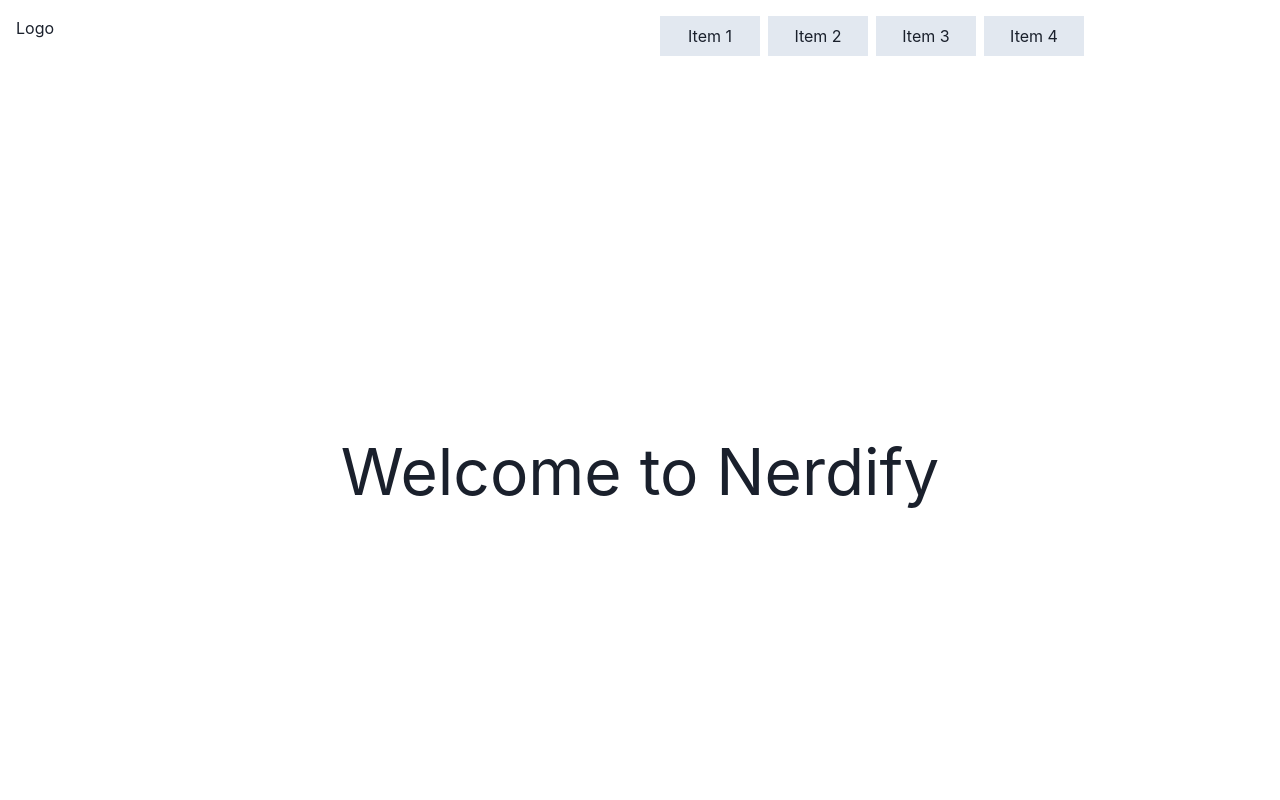
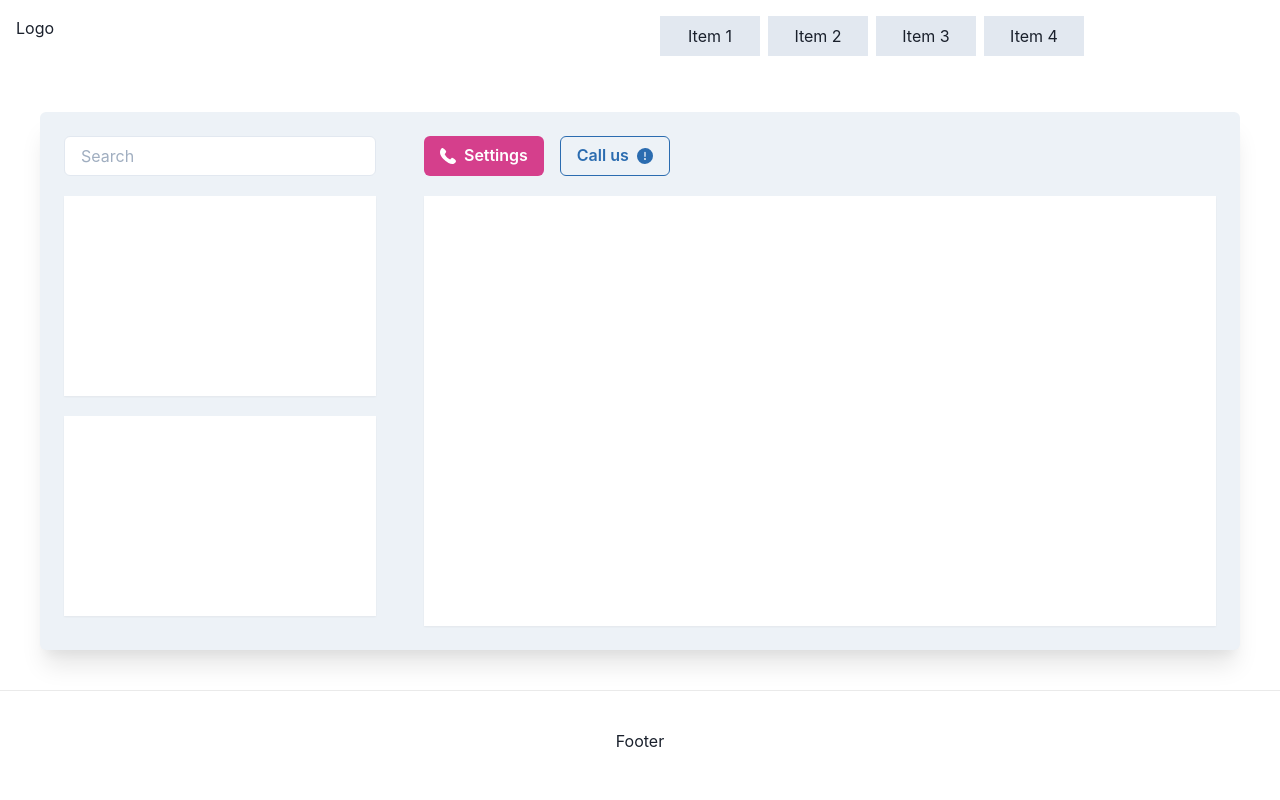
Before and after one commit to Engveloper/internal-chat-app, a Next.js app: page / in a window 1280 px wide. Shown: the top 800 px of the page. Built offline with nearby package versions, Linux system fonts and the light colour scheme.

Commit message:
Creating single layout to chat

```diff
--- a/package.json
+++ b/package.json
@@ -9,6 +9,7 @@
     "lint": "next lint"
   },
   "dependencies": {
+    "@chakra-ui/icons": "^1.0.15",
     "@chakra-ui/react": "^1.6.9",
     "@emotion/react": "^11",
     "@emotion/styled": "^11",
--- a/pages/index.tsx
+++ b/pages/index.tsx
@@ -1,13 +1,54 @@
 import type {NextPage} from 'next'
-import styles from '../styles/Home.module.css'
+import {
+  Box,
+  Button,
+  Flex,
+  Icon,
+  Input,
+  InputGroup,
+  Stack,
+} from '@chakra-ui/react'
+import {PhoneIcon, AddIcon, WarningIcon} from '@chakra-ui/icons'
 
 const Home: NextPage = () => {
   return (
-    <div className={styles.container}>
-      <main className={styles.main}>
-        <h1 className={styles.title}>Welcome to Nerdify</h1>
-      </main>
-    </div>
+    <Box p={10}>
+      <Box boxShadow={`xl`} rounded="md" bg={`gray.100`}>
+        <Flex>
+          <Box w={`30%`} p={6}>
+            <Stack>
+              <InputGroup>
+                <Input bg={`white`} type="text" placeholder="Search" />
+              </InputGroup>
+            </Stack>
+
+            <Box boxShadow={`sm`} minH={200} bg={`white`} mt={5}></Box>
+            <Box boxShadow={`sm`} minH={200} bg={`white`} mt={5}></Box>
+          </Box>
+
+          <Box flex={1} p={6}>
+            <Stack direction="row" spacing={4}>
+              <Button
+                leftIcon={<PhoneIcon />}
+                colorScheme="pink"
+                variant="solid"
+              >
+                Settings
+              </Button>
+              <Button
+                rightIcon={<WarningIcon />}
+                colorScheme="blue"
+                variant="outline"
+              >
+                Call us
+              </Button>
+            </Stack>
+
+            <Box boxShadow={`sm`} minH={430} bg={`white`} mt={5}></Box>
+          </Box>
+        </Flex>
+      </Box>
+    </Box>
   )
 }
 
```
Also changed, not shown: 1 other file (tests, documents, lock files or other folders).
